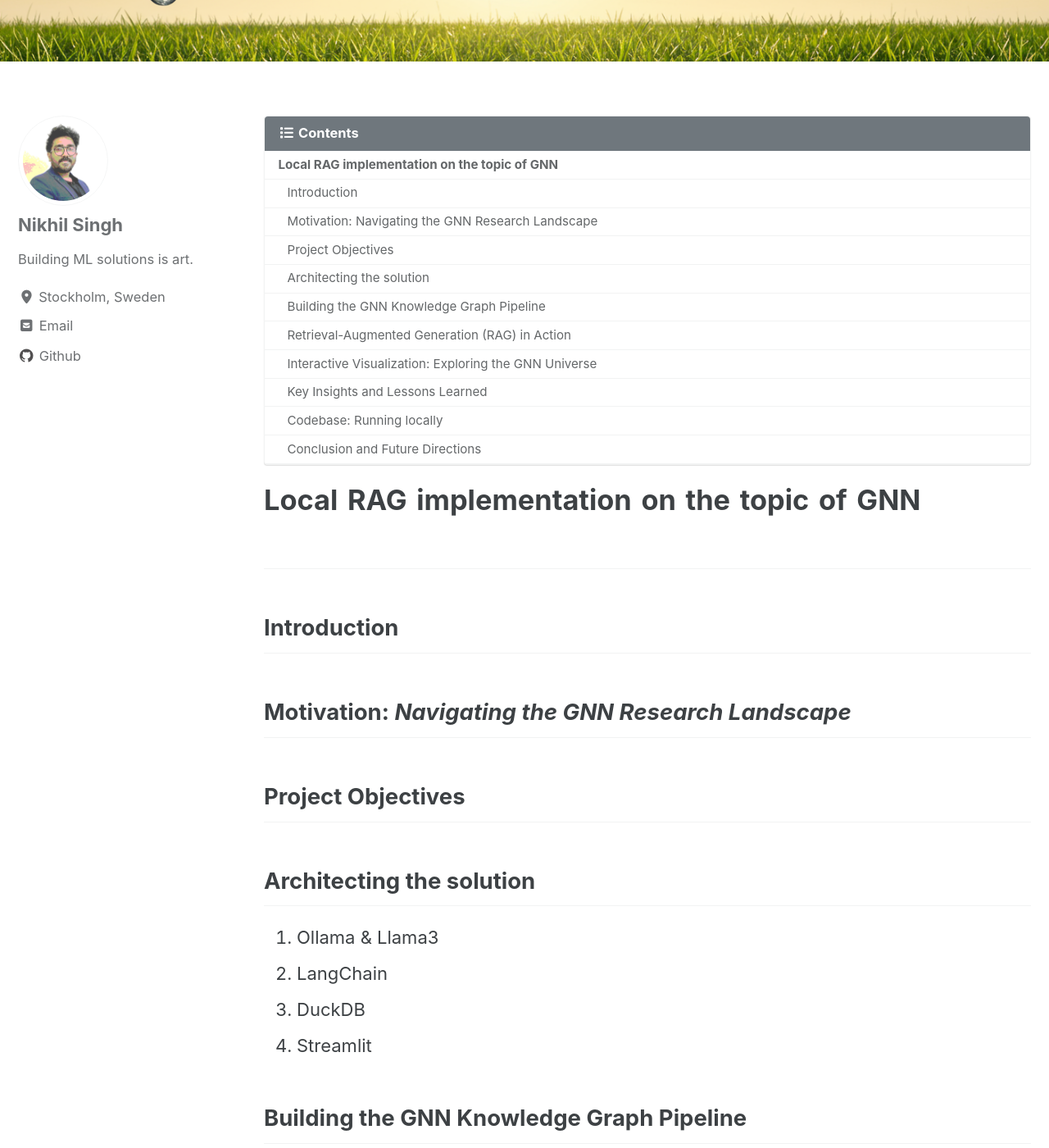
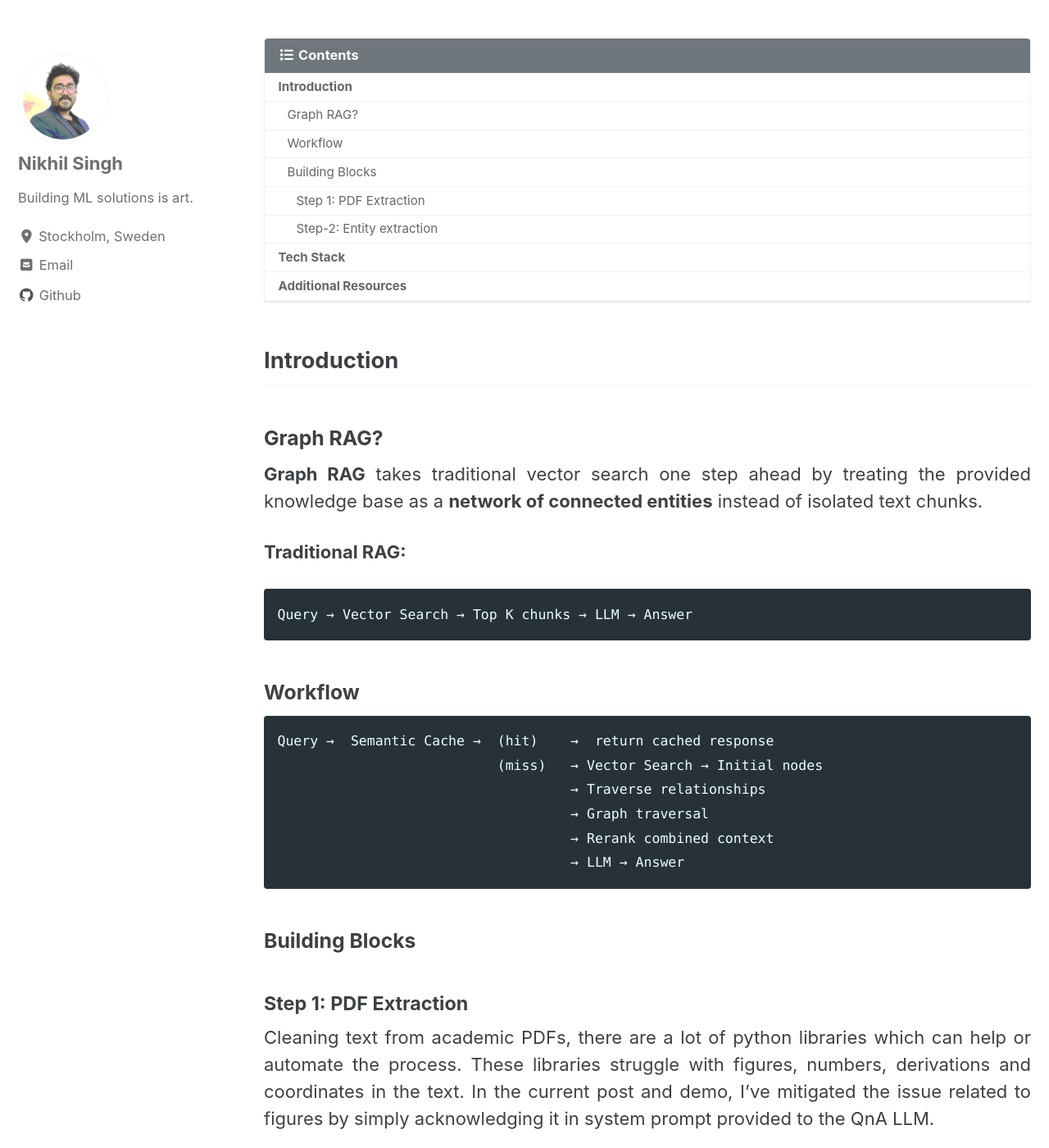
Before and after one commit to nikhilsingh13/nikhilsingh13.github.io, a Jekyll site: the page built from _posts/2025-05-06-local-rag-knowledge-graph-gnn.md, in a window 1280 px wide and 1400 px high, scrolled down 440 px. Shown: the whole window at 82% size. Built offline with Jekyll 4.4.1, drawn with Linux system fonts in a browser that asks for light colours; cached includes are drawn as plain includes; some of the changed text lies outside the part shown.

Commit message:
updated post with step-1

````diff
--- a/_posts/2025-05-06-local-rag-knowledge-graph-gnn.md
+++ b/_posts/2025-05-06-local-rag-knowledge-graph-gnn.md
@@ -1,9 +1,9 @@
 ---
 layout: single
-title: "Building a Modern Local RAG System with Ollama and LangChain"
-date: 2025-05-06
+title: "Building a Graph RAG Pipeline."
+date: 2026-03-13
 author: "Nikhil Singh"
-excerpt: Interactive knowledge graph visualization of Graph Neural Network (GNN) research papers using Retrieval-Augmented Generation (RAG).
+excerpt: "Building a lightweight agentic workflow using GraphRAG, knowledge graphs & semantic caching."
 header:
   overlay_image: "./img/bg4-rag-gnn.png"
 use_math: true
@@ -14,30 +14,61 @@
 classes: wide
 ---
 
-# Local RAG implementation on the topic of GNN
------------
+## Introduction
 
-## Introduction
-## Motivation: *Navigating the GNN Research Landscape*
-## Project Objectives
-## Architecting the solution
-1. Ollama & Llama3
-2. LangChain
-3. DuckDB
-4. Streamlit
+### Graph RAG?
 
-## Building the GNN Knowledge Graph Pipeline
-1. PDF Text Extraction
-2. Information Extraction: Unveiling Entities and Relationships
-3. Knowledge Graph Construction
+**Graph RAG** takes traditional vector search one step ahead by treating the provided knowledge base as a **network of connected entities** instead of isolated text chunks.
 
-## Retrieval-Augmented Generation (RAG) in Action
+**Traditional RAG:**
+```
+Query → Vector Search → Top K chunks → LLM → Answer
+```
 
-## Interactive Visualization: Exploring the GNN Universe
+### Workflow
+```
+Query →  Semantic Cache →  (hit)    →  return cached response
+                           (miss)   → Vector Search → Initial nodes
+                                    → Traverse relationships
+                                    → Graph traversal
+                                    → Rerank combined context
+                                    → LLM → Answer
+```
 
-## Key Insights and Lessons Learned
+### Building Blocks
+#### Step 1: PDF Extraction
 
-## Codebase: Running locally
-[Codebase](https://github.com/nikhilsingh13/kg-local-rag-gnn)
+Cleaning text from academic PDFs, there are a lot of python libraries which can help or automate the process. These libraries struggle with figures, numbers, derivations and coordinates in the text.
+In the current post and demo, I've mitigated the issue related to figures by simply acknowledging it in system prompt provided to the QnA LLM.
 
-## Conclusion and Future Directions
+#### Step-2: Entity extraction
+
+
+## Tech Stack
+- Python 3.14
+- PyMuPDF
+- sentence-transformers
+- DuckDB (VSS)
+- NetworkX
+- HuggingFace Inference API
+- Gradio
+- uv
+
+---
+## Additional Resources
+
+**Learn More:**
+- [LlamaIndex PropertyGraph Guide](https://docs.llamaindex.ai/en/stable/examples/property_graph/property_graph_custom_retriever/)
+- [Microsoft GraphRAG Paper](https://arxiv.org/abs/2404.16130)
+- [Jerry Liu's Thread on Graph RAG](https://twitter.com/jerryjliu0/status/1797057726994092492)
+
+**Tools to Explore:**
+- LlamaIndex - Start here for POCs
+- Neo4j - If you need full graph DB
+- Microsoft GraphRAG - For enterprise synthesis needs
+- Pinecone + metadata filtering - Simple alternative to graphs
+
+
+**Questions or want to discuss your specific use case?** Connect with me on [LinkedIn](https://www.linkedin.com/in/singh-nikhil) or [Twitter](https://twitter.com/nikhilsingh_1).
+
+---
````
